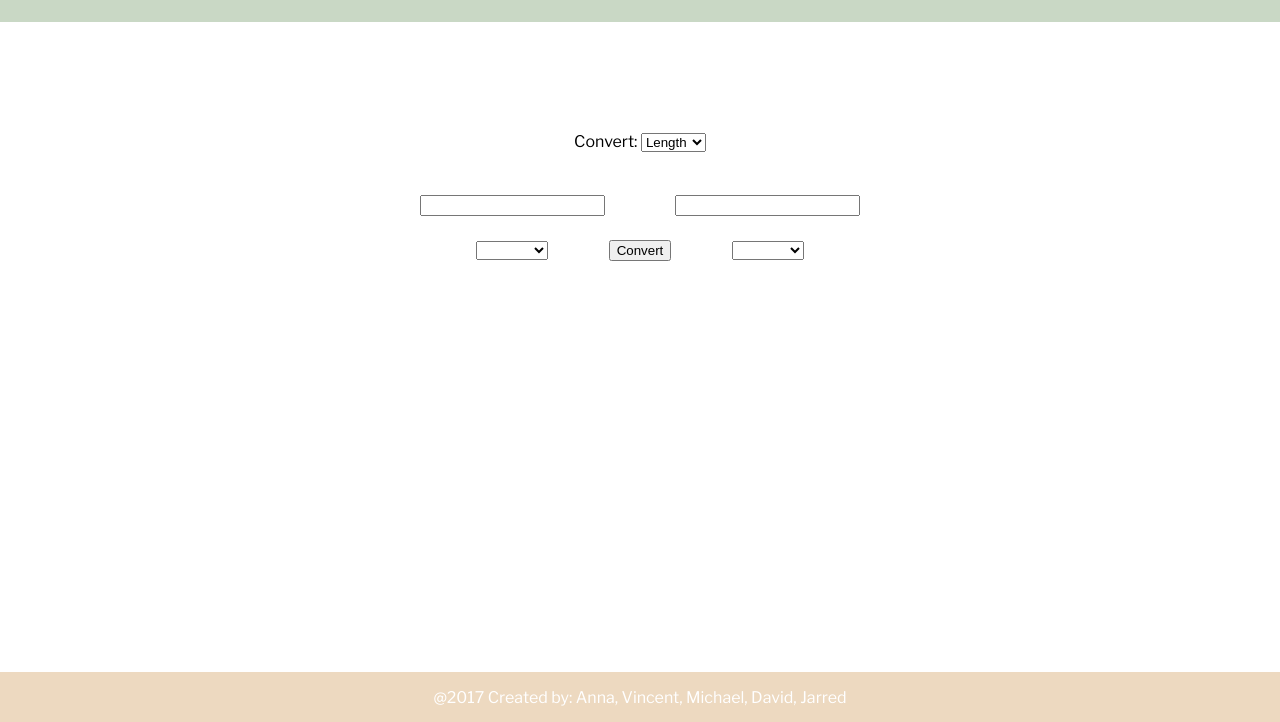
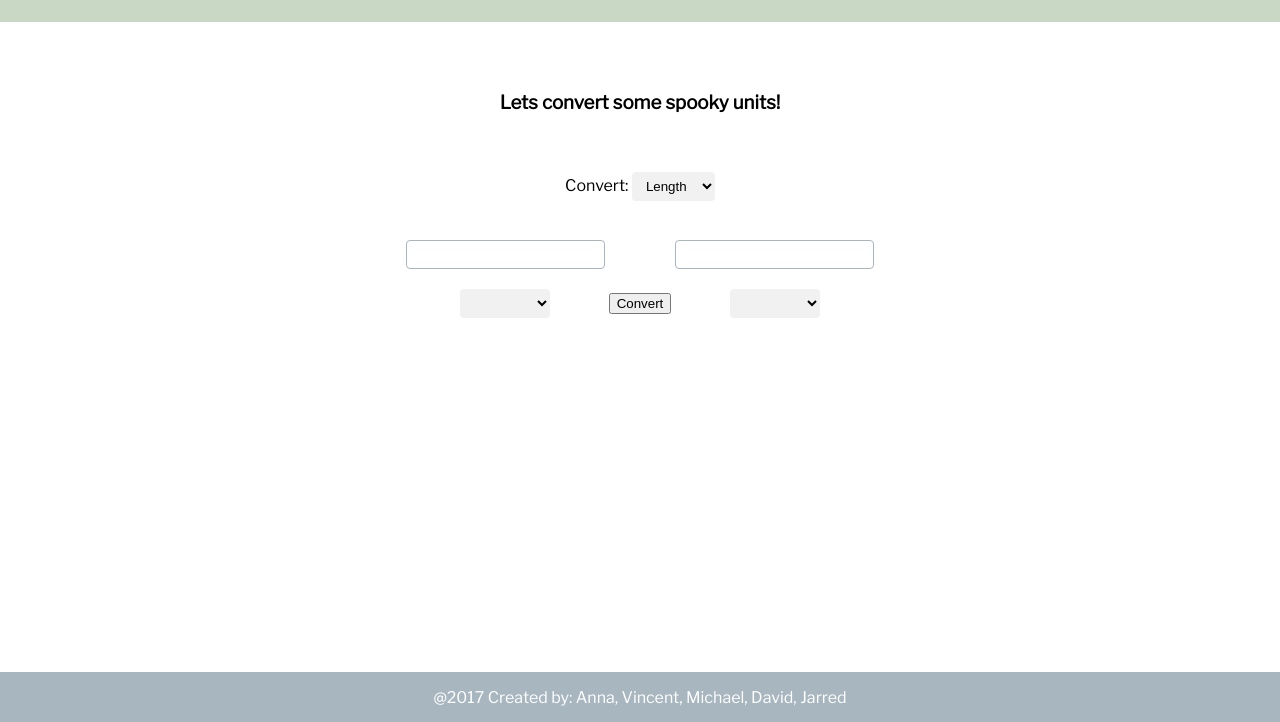
Before and after one commit to DavidANixon/Unitversal_Converter, a website: page index.html in a window 1280 px wide. Shown: the part 78-800 px from the top of the page. Drawn offline with nearby package versions, Linux system fonts and the light colour scheme; no server answers.

Commit message:
frontend changes

```diff
--- a/stylesheet.css
+++ b/stylesheet.css
@@ -19,12 +19,52 @@
 }
 
 #title2{
+  padding-top: 150px;
   color: black;
 }
 
 #box{
-  padding-top:150px;
+  padding-top:40px;
   color: black;
+}
+
+#leftTextBox{
+  width: 100%;
+  padding: 6px 10px;
+  margin: 4px 0;
+  box-sizing: border-box;
+  border: 1.5px solid #a8b6bf;
+  border-radius: 4px;
+}
+
+#rightTextBox{
+  width: 100%;
+  padding: 6px 10px;
+  margin: 8px 0;
+  box-sizing: border-box;
+  border: 1.5px solid #a8b6bf;
+  border-radius: 4px;
+}
+
+#units{
+  padding: 6px 10px;
+  border: none;
+  border-radius: 4px;
+  background-color: #f1f1f1;
+}
+
+#firstThing{
+  padding: 6px 10px;
+  border: none;
+  border-radius: 4px;
+  background-color: #f1f1f1;
+}
+
+#secondThing{
+  padding: 6px 10px;
+  border: none;
+  border-radius: 4px;
+  background-color: #f1f1f1;
 }
 
 #footer{
@@ -32,7 +72,7 @@
   position: fixed;
   bottom: 0px;
   left: 0px;
-  background:#edd9c0;
+  background:#a8b6bf;
   width:100%;
   margin:0px auto;
   color:white;
```
Also changed, not shown: index.html (+1 -1 lines).
